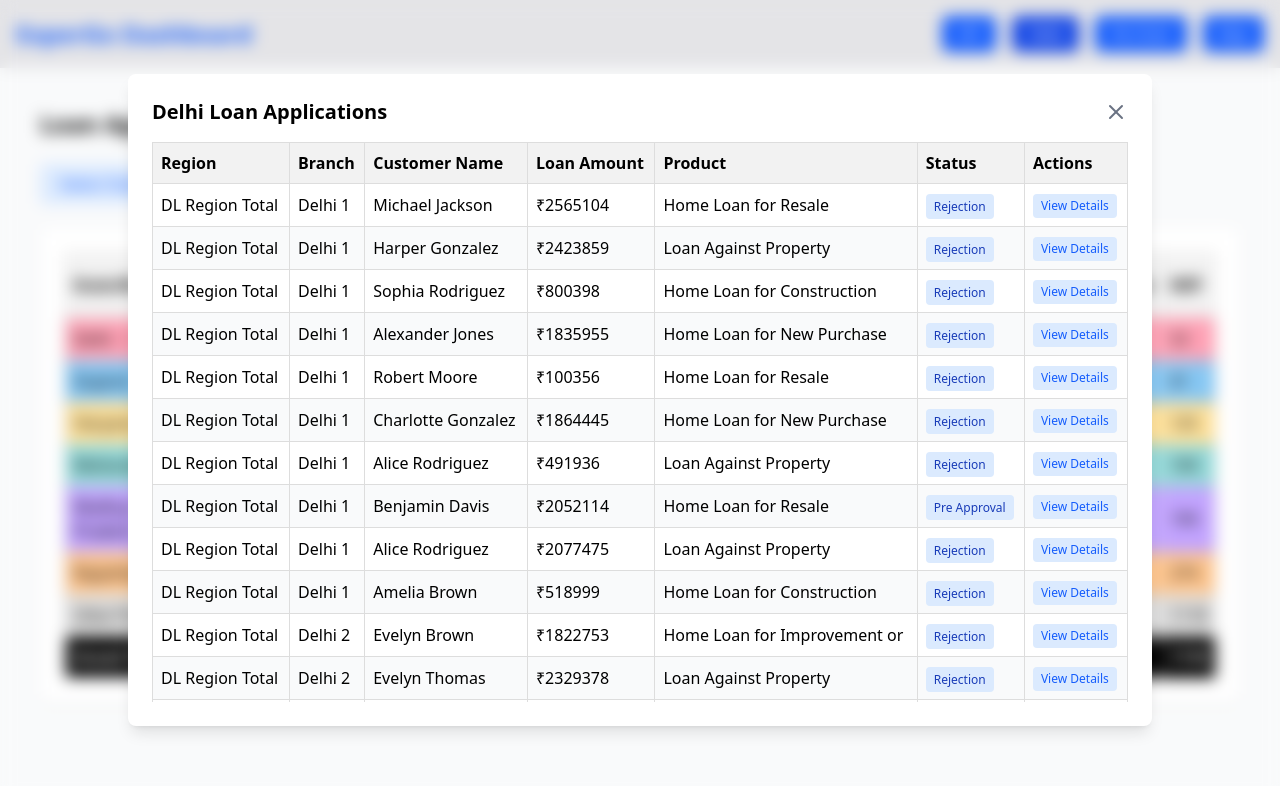
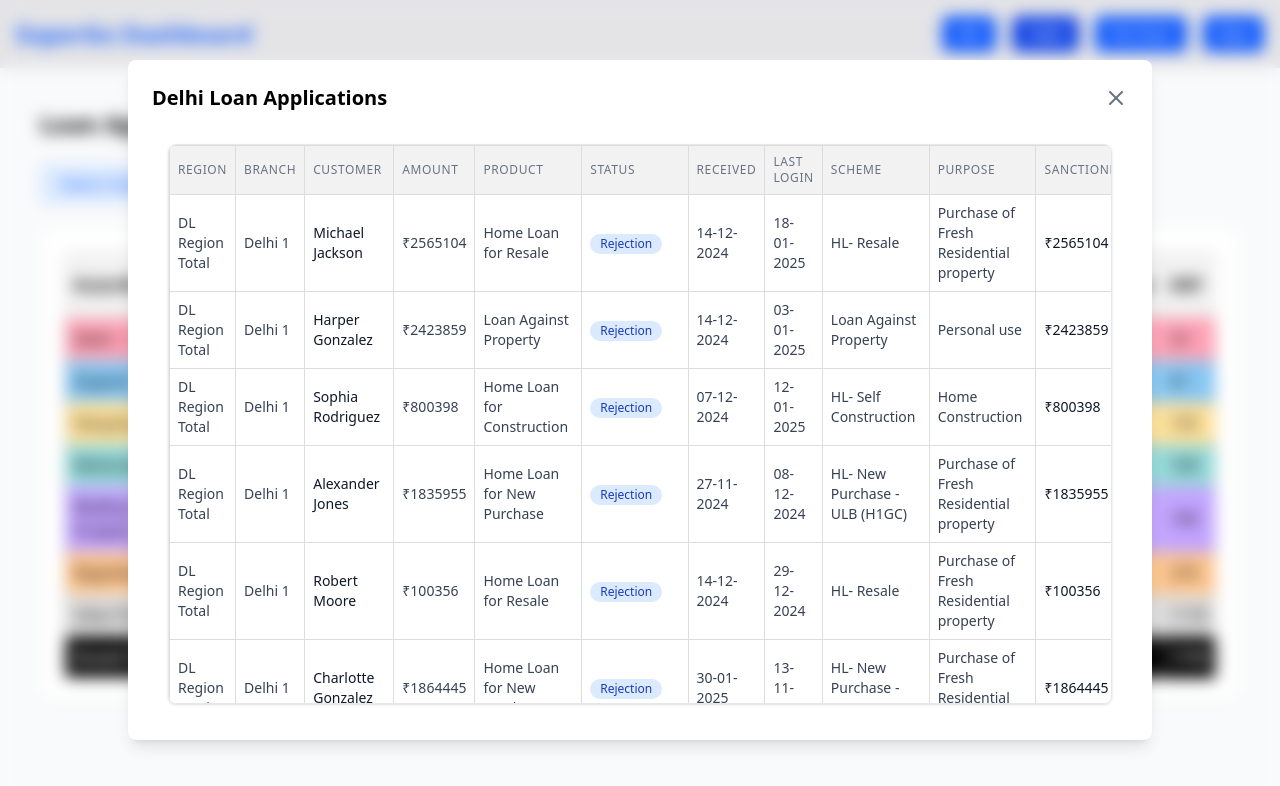
Before and after one commit to Amritesh-Bhardwaj/ExperGO-1, a Next.js app: page /table in a window 1280 px wide. Both pictures are taken after a click on the element "25". Shown: the top 786 px of the page. Built offline with nearby package versions, Linux system fonts and the light colour scheme.

Commit message:
Added the remaining field of the pop up table

```diff
--- a/src/app/(dashboard)/pie-chart/page.tsx
+++ b/src/app/(dashboard)/pie-chart/page.tsx
@@ -316,8 +316,8 @@ export default function PieChartPage() {
             <h2 className="text-xl font-semibold mt-4 text-center">HL/LAP</h2>
           </div>
         </div>
-        <div className="grid justify-center">
-          {/* Rejection/Cancellation Pie Chart */}
+       {/* <div className="grid justify-center">
+          {/* Rejection/Cancellation Pie Chart
           <div className="bg-white rounded-lg p-4 w-full max-w-xs">
             <div className="flex gap-4 mb-4">
               {["Rejection", "Cancellation"].map((label, index) => (
@@ -346,7 +346,7 @@ export default function PieChartPage() {
             </div>
             <h2 className="text-xl font-semibold mt-4 text-center">Rejection/Cancellation</h2>
           </div>
-        </div>
+        </div> }*/}
       </div>
     </div>
   );
--- a/src/app/components/TableComponent.tsx
+++ b/src/app/components/TableComponent.tsx
@@ -20,6 +20,7 @@ export interface LoanApplication {
   "First Disbursal Date": string;
   "Sourcing RM Name": string;
 }
+
 export interface Branch {
   id: string;
   name: string;
@@ -135,7 +136,7 @@ const DelhiSubpartsPopup = ({ isOpen, onClose, regions, totals, csvData }: Delhi
     return apps;
   }, [regions, csvData]);
 
-  console.log("All applications:", allApplications);
+  console.log("All application > ", allApplications);
 
   if (!isOpen) return null;
 
@@ -149,7 +150,7 @@ const DelhiSubpartsPopup = ({ isOpen, onClose, regions, totals, csvData }: Delhi
           </button>
         </div>
 
-        {/* Application Details Popup */}
+        {/* View details as a separate section (not looking good)*/}
         {selectedApplication && (
           <div className="mb-4 p-4 bg-blue-50 rounded-lg">
             <div className="flex justify-between items-center mb-2">
@@ -158,78 +159,132 @@ const DelhiSubpartsPopup = ({ isOpen, onClose, regions, totals, csvData }: Delhi
           <X className="h-4 w-4" />
               </button>
             </div>
-            <div className="grid grid-cols-2 gap-4">
-              <div>
-                <p><span className="font-medium">Customer:</span> {selectedApplication["Customer Name"]}</p>
-                <p><span className="font-medium">Product:</span> {selectedApplication.PRODUCT}</p>
-                <p><span className="font-medium">Purpose:</span> {selectedApplication["Loan Purpose"]}</p>
-              </div>
-              <div>
-                <p><span className="font-medium">Amount:</span> ₹{selectedApplication["Loan Amount Requested"]}</p>
-                <p><span className="font-medium">Status:</span> {selectedApplication["Application Status"]}</p>
-                <p><span className="font-medium">RM:</span> {selectedApplication["Sourcing RM Name"]}</p>
-              </div>
-            </div>
+            <table className="min-w-full bg-white border border-gray-300">
+              <thead className="bg-gray-200 text-left">
+          <tr>
+            <th className="py-2 px-4 border-b">Field</th>
+            <th className="py-2 px-4 border-b">Value</th>
+          </tr>
+              </thead>
+              <tbody>
+          <tr className="bg-white">
+            <td className="py-2 px-4 border-b">Application Number</td>
+            <td className="py-2 px-4 border-b">{selectedApplication["Application Number"]}</td>
+          </tr>
+          <tr className="bg-gray-50">
+            <td className="py-2 px-4 border-b">Customer</td>
+            <td className="py-2 px-4 border-b">{selectedApplication["Customer Name"]}</td>
+          </tr>
+          <tr className="bg-white">
+            <td className="py-2 px-4 border-b">Received Date</td>
+            <td className="py-2 px-4 border-b">{selectedApplication["Application Received Date"]}</td>
+          </tr>
+          <tr className="bg-gray-50">
+            <td className="py-2 px-4 border-b">Last Login Date</td>
+            <td className="py-2 px-4 border-b">{selectedApplication["Last Login Acceptance Date"]}</td>
+          </tr>
+          <tr className="bg-white">
+            <td className="py-2 px-4 border-b">Product</td>
+            <td className="py-2 px-4 border-b">{selectedApplication.PRODUCT}</td>
+          </tr>
+          <tr className="bg-gray-50">
+            <td className="py-2 px-4 border-b">Scheme</td>
+            <td className="py-2 px-4 border-b">{selectedApplication.SCHEME}</td>
+          </tr>
+          <tr className="bg-white">
+            <td className="py-2 px-4 border-b">Purpose</td>
+            <td className="py-2 px-4 border-b">{selectedApplication["Loan Purpose"]}</td>
+          </tr>
+          <tr className="bg-gray-50">
+            <td className="py-2 px-4 border-b">Amount</td>
+            <td className="py-2 px-4 border-b">₹{selectedApplication["Loan Amount Requested"]}</td>
+          </tr>
+          <tr className="bg-white">
+            <td className="py-2 px-4 border-b">Status</td>
+            <td className="py-2 px-4 border-b">{selectedApplication["Application Status"]}</td>
+          </tr>
+          <tr className="bg-gray-50">
+            <td className="py-2 px-4 border-b">Sanctioned Amount</td>
+            <td className="py-2 px-4 border-b">₹{selectedApplication["Sanctioned Amount"]}</td>
+          </tr>
+
+          <tr className="bg-white">
+            <td className="py-2 px-4 border-b">RM</td>
+            <td className="py-2 px-4 border-b">{selectedApplication["Sourcing RM Name"]}</td>
+          </tr>
+              </tbody>
+            </table>
           </div>
         )}
 
-        <div className="overflow-y-auto max-h-[70vh]">
-          <table className="min-w-full bg-white border border-gray-300">
-            <thead className="bg-gray-200 text-left sticky top-0 z-10">
+        <div className="p-4">
+  <div className="overflow-y-auto max-h-[70vh] rounded-lg shadow-sm border border-gray-200">
+    <table className="min-w-full divide-y divide-gray-200">
+      <thead className="bg-gray-50 text-left sticky top-0 z-10">
         <tr>
-                <th className="py-2 px-4 border-b">Region</th>
-                <th className="py-2 px-4 border-b">Branch</th>
-                <th className="py-2 px-4 border-b">Customer Name</th>
-                <th className="py-2 px-4 border-b">Loan Amount</th>
-                <th className="py-2 px-4 border-b">Product</th>
-                <th className="py-2 px-4 border-b">Status</th>
-                <th className="py-2 px-4 border-b">Actions</th>
+          <th className="py-3 px-4 text-xs font-medium text-gray-500 uppercase tracking-wider">Region</th>
+          <th className="py-3 px-4 text-xs font-medium text-gray-500 uppercase tracking-wider">Branch</th>
+          <th className="py-3 px-4 text-xs font-medium text-gray-500 uppercase tracking-wider">Customer</th>
+          <th className="py-3 px-4 text-xs font-medium text-gray-500 uppercase tracking-wider">Amount</th>
+          <th className="py-3 px-4 text-xs font-medium text-gray-500 uppercase tracking-wider">Product</th>
+          <th className="py-3 px-4 text-xs font-medium text-gray-500 uppercase tracking-wider">Status</th>
+          <th className="py-3 px-4 text-xs font-medium text-gray-500 uppercase tracking-wider">Received</th>
+          <th className="py-3 px-4 text-xs font-medium text-gray-500 uppercase tracking-wider">Last Login</th>
+          <th className="py-3 px-4 text-xs font-medium text-gray-500 uppercase tracking-wider">Scheme</th>
+          <th className="py-3 px-4 text-xs font-medium text-gray-500 uppercase tracking-wider">Purpose</th>
+          <th className="py-3 px-4 text-xs font-medium text-gray-500 uppercase tracking-wider">Sanctioned</th>
+          <th className="py-3 px-4 text-xs font-medium text-gray-500 uppercase tracking-wider">Sanction Date</th>
+          <th className="py-3 px-4 text-xs font-medium text-gray-500 uppercase tracking-wider">Disbursal Date</th>
+          <th className="py-3 px-4 text-xs font-medium text-gray-500 uppercase tracking-wider">RM Name</th>
         </tr>
       </thead>
-            <tbody>
+      <tbody className="bg-white divide-y divide-gray-100">
         {allApplications.length > 0 ? (
           allApplications.map((item, index) => (
-                  <tr key={index} className={index % 2 === 0 ? "bg-white" : "bg-gray-50"}>
-                    <td className="py-2 px-4 border-b">{item.regionName}</td>
-                    <td className="py-2 px-4 border-b">{item.branchName}</td>
-                    <td className="py-2 px-4 border-b">{item.application["Customer Name"]}</td>
-                    <td className="py-2 px-4 border-b">₹{item.application["Loan Amount Requested"]}</td>
-                    <td className="py-2 px-4 border-b">{item.application.PRODUCT}</td>
-                    <td className="py-2 px-4 border-b">
-                      <span className={`px-2 py-1 rounded text-xs ${
+            <tr
+              key={index}
+              className="hover:bg-gray-50 transition-colors"
+            >
+              <td className="py-3 px-4 text-sm text-gray-700">{item.regionName}</td>
+              <td className="py-3 px-4 text-sm text-gray-700">{item.branchName}</td>
+              <td className="py-3 px-4 text-sm font-medium text-gray-900">{item.application["Customer Name"]}</td>
+              <td className="py-3 px-4 text-sm text-gray-700">₹{item.application["Loan Amount Requested"]}</td>
+              <td className="py-3 px-4 text-sm text-gray-700">{item.application.PRODUCT}</td>
+              <td className="py-3 px-4 text-sm">
+                <span className={`inline-flex items-center px-2.5 py-0.5 rounded-full text-xs font-medium ${
                   item.application["Application Status"] === "Approved" ? "bg-green-100 text-green-800" :
                   item.application["Application Status"] === "Rejected" ? "bg-red-100 text-red-800" :
-                        item.application["Application Status"] === "Pending" ? "bg-yellow-100 text-yellow-800" :
+                  item.application["Application Status"] === "Pending" ? "bg-amber-100 text-amber-800" :
                   "bg-blue-100 text-blue-800"
                 }`}>
                   {item.application["Application Status"]}
                 </span>
               </td>
-                    <td className="py-2 px-4 border-b">
-                      <button
-                        onClick={() => setSelectedApplication(item.application)}
-                        className="bg-blue-100 text-blue-600 hover:bg-blue-200 py-1 px-2 rounded text-xs"
-                      >
-                        View Details
-                      </button>
-                    </td>
+              <td className="py-3 px-4 text-sm text-gray-700">{item.application["Application Received Date"]}</td>
+              <td className="py-3 px-4 text-sm text-gray-700">{item.application["Last Login Acceptance Date"]}</td>
+              <td className="py-3 px-4 text-sm text-gray-700">{item.application.SCHEME}</td>
+              <td className="py-3 px-4 text-sm text-gray-700">{item.application["Loan Purpose"]}</td>
+              <td className="py-3 px-4 text-sm font-medium text-gray-900">₹{item.application["Sanctioned Amount"]}</td>
+              <td className="py-3 px-4 text-sm text-gray-700">{item.application["User Sanction Date"]}</td>
+              <td className="py-3 px-4 text-sm text-gray-700">{item.application["First Disbursal Date"]}</td>
+              <td className="py-3 px-4 text-sm text-gray-700">{item.application["Sourcing RM Name"]}</td>
             </tr>
           ))
         ) : (
           <tr>
-                  <td colSpan={7} className="py-4 px-4 text-center text-gray-500">
-                    No applications found for Delhi region
+            <td colSpan={14} className="py-6 px-4 text-center text-gray-500">
+              <div className="flex flex-col items-center">
+                <svg className="w-8 h-8 text-gray-300 mb-2" fill="none" stroke="currentColor" viewBox="0 0 24 24" xmlns="http://www.w3.org/2000/svg">
+                  <path strokeLinecap="round" strokeLinejoin="round" strokeWidth={2} d="M9 12h6m-6 4h6m2 5H7a2 2 0 01-2-2V5a2 2 0 012-2h5.586a1 1 0 01.707.293l5.414 5.414a1 1 0 01.293.707V19a2 2 0 01-2 2z" />
+                </svg>
+                <p>No applications found for Delhi region</p>
+              </div>
             </td>
           </tr>
         )}
       </tbody>
     </table>
-
-          {allApplications.length > 0 && (
-            <div className="mt-4 text-right text-sm text-gray-600">
-              Showing {allApplications.length} applications from {regions.length} regions
   </div>
-          )}
 </div>
       </div>
     </div>
@@ -246,6 +301,25 @@ const TableComponent = ({
 }: TableComponentProps) => {
   // Add state for Delhi popup
   const [showDelhiPopup, setShowDelhiPopup] = useState(false);
+
+  // Add this inside the TableComponent function
+  const countFilteredApplications = (name: string, type: 'state' | 'region' | 'branch') => {
+  if (!csvData.length) return 0;
+
+  return csvData.filter(item => {
+    if (type === 'state') {
+      // Count applications where the State matches (case-insensitive)
+      return item.State.toLowerCase().includes(name.toLowerCase());
+    } else if (type === 'region') {
+      // Count applications where the Branch Name includes the region name
+      return item["Branch Name"].toLowerCase().includes(name.toLowerCase());
+    } else if (type === 'branch') {
+      // Count applications where the Branch Name exactly matches the branch
+      return item["Branch Name"].toLowerCase() === name.toLowerCase();
+    }
+    return false;
+  }).length;
+};
 
   // Find Delhi state and extract its data
   const delhiState = data.tableData.find(
@@ -431,7 +505,8 @@ const TableComponent = ({
                     "Click to view Delhi regional breakdown" : undefined}
                   data-column="openingStock"
                 >
-                  {state.openingStock}
+                  {(state.name.toLowerCase().includes("delhi"))?(csvData.filter(item =>
+      item.State.toLowerCase().includes("delhi")).length):state.openingStock}
                 </td>
                 <td className="py-2 px-4 border-b">{state.applicationLogin}</td>
                 <td className="py-2 px-4 border-b">{state.sanctionCount}</td>
@@ -473,7 +548,8 @@ const TableComponent = ({
                           )
                         )}
                       </td>
-                      <td className="py-2 px-4 border-b">{region.openingStock}</td>
+                      <td className="py-2 px-4 border-b">{countFilteredApplications(region.name, 'region')}
+                      </td>
                       <td className="py-2 px-4 border-b">{region.applicationLogin}</td>
                       <td className="py-2 px-4 border-b">{region.sanctionCount}</td>
                       <td className="py-2 px-4 border-b">{region.sanctionAmt.toFixed(2)}</td>
@@ -506,7 +582,7 @@ const TableComponent = ({
                           }
                         >
                           <td className="py-2 px-4 border-b pl-16">{branch.name}</td>
-                          <td className="py-2 px-4 border-b">{branch.openingStock}</td>
+                          <td className="py-2 px-4 border-b">{countFilteredApplications(branch.name, 'branch')}</td>
                           <td className="py-2 px-4 border-b">{branch.applicationLogin}</td>
                           <td className="py-2 px-4 border-b">{branch.sanctionCount}</td>
                           <td className="py-2 px-4 border-b">{branch.sanctionAmt.toFixed(2)}</td>
```
Also changed, not shown: src/app/(dashboard)/table/page.tsx (+78 -36 lines). Lines whose indentation alone changed are shown as unchanged.
